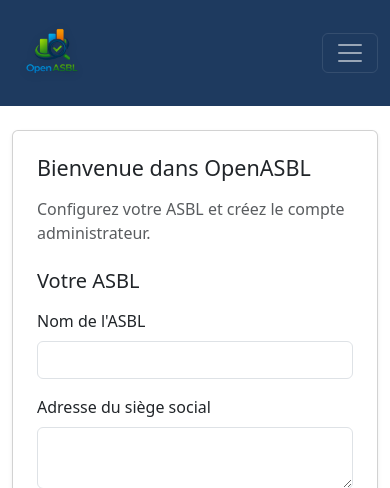
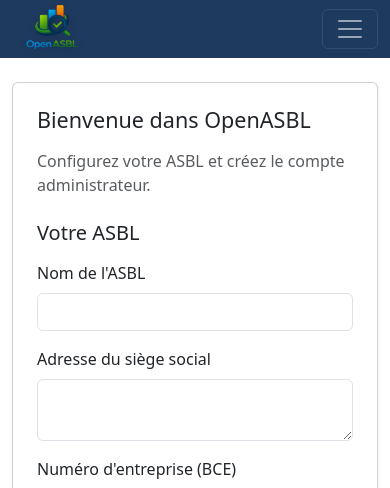
Before and after one commit to yetouse/openasbl, a Django app: page /core/setup/ in a window 390 px wide. Shown: the top 488 px of the page. Run offline with Django 5.2, Linux system fonts and the light colour scheme; data that the repository does not hold is empty.

Commit message:
fix(ui): slim navbar by letting logo overflow instead of stretching

```diff
--- a/static/css/style.css
+++ b/static/css/style.css
@@ -80,6 +80,15 @@ select {
     overflow: visible;
     position: relative;
     z-index: 1030;
+    padding-top: 0.25rem;
+    padding-bottom: 0.25rem;
+}
+
+.navbar-brand {
+    padding-top: 0;
+    padding-bottom: 0;
+    margin-top: -20px;
+    margin-bottom: -20px;
 }
 
 .navbar-logo {
@@ -94,4 +103,8 @@ select {
     .navbar-logo {
         height: 80px;
     }
+    .navbar-brand {
+        margin-top: -15px;
+        margin-bottom: -15px;
+    }
 }
```
